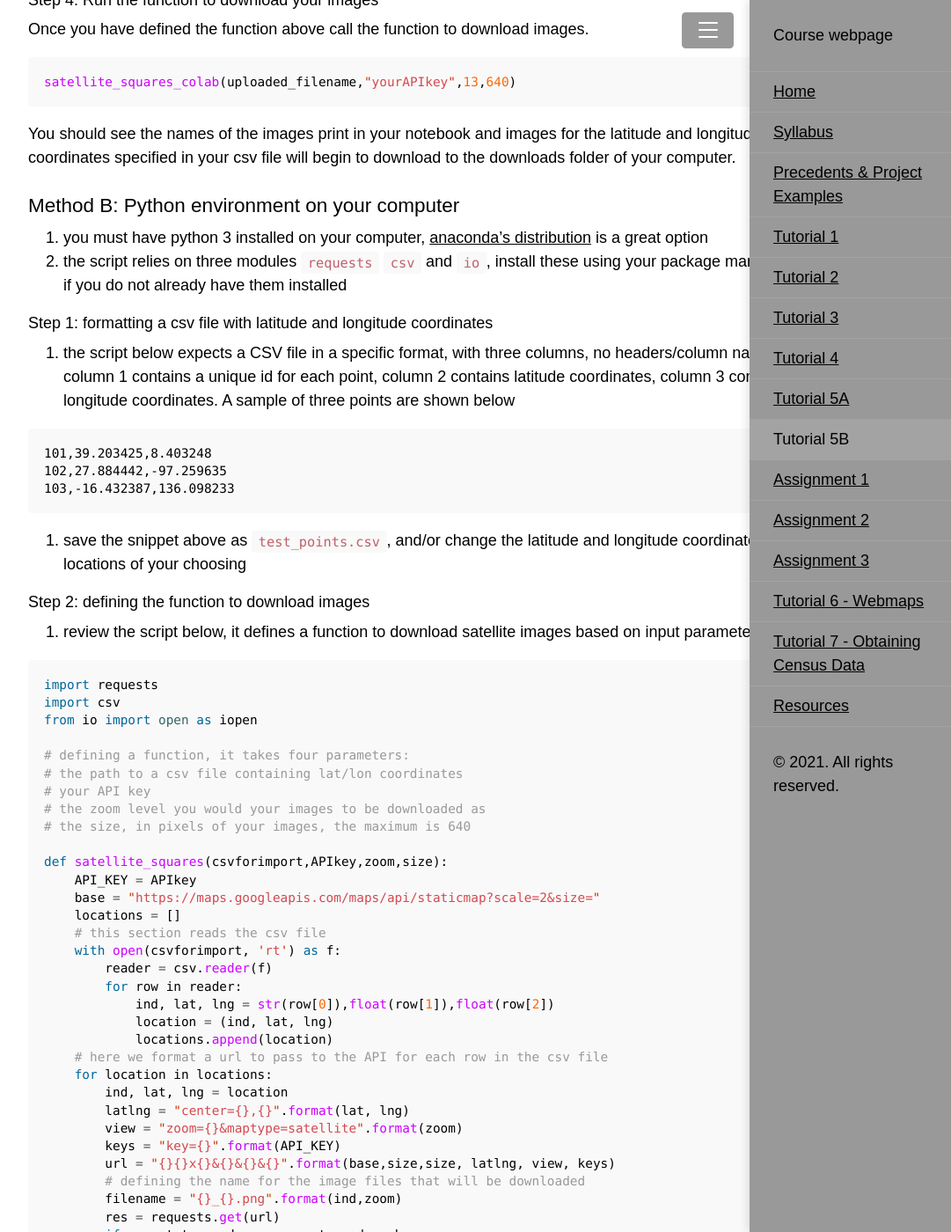
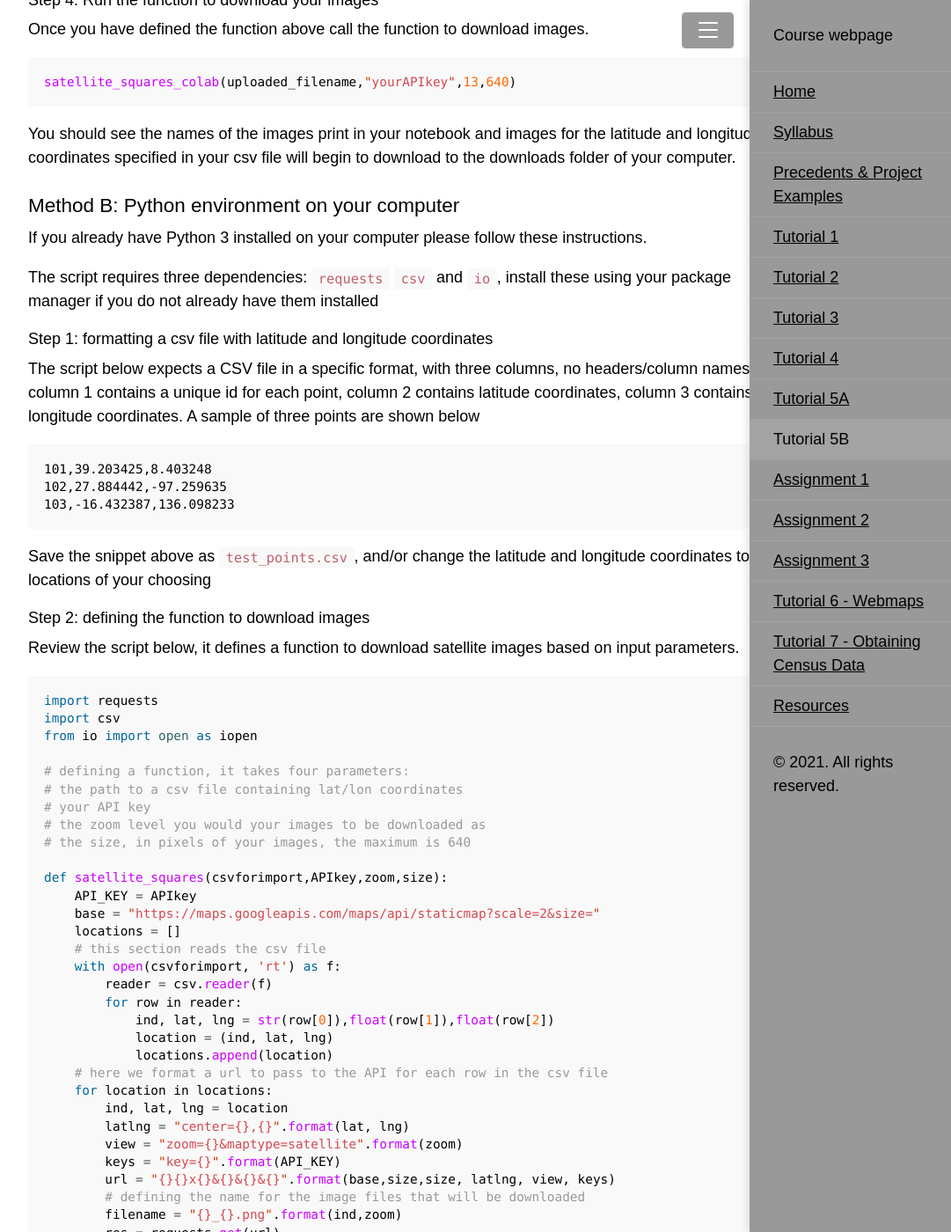
Before and after one commit to CenterForSpatialResearch/methods-in-spatial-research-sp2021, a Jekyll site: the page built from tutorials/tutorial05b.md, in a window 1280 px wide and 1400 px high, scrolled down 3702 px. Shown: the whole window at 88% size, without its empty margins (176-1257 px from the left). Built offline with Jekyll 4.4.1, drawn with Linux system fonts in a browser that asks for light colours; some of the changed text lies outside the part shown.

Commit message:
edits 5b

````diff
--- a/tutorials/tutorial05b.md
+++ b/tutorials/tutorial05b.md
@@ -127,23 +127,25 @@ satellite_squares_colab(uploaded_filename,"yourAPIkey",13,640)
 You should see the names of the images print in your notebook and images for the latitude and longitude coordinates specified in your csv file will begin to download to the downloads folder of your computer.
 
 ### Method B: Python environment on your computer
-2. you must have python 3 installed on your computer, [anaconda's distribution](https://www.anaconda.com/distribution/) is a great option
-3. the script relies on three modules `requests` `csv` and `io`, install these using your package manager if you do not already have them installed
 
+If you already have Python 3 installed on your computer please follow these instructions.
+
+The script requires three dependencies: `requests` `csv` and `io`, install these using your package manager if you do not already have them installed
 
 #### Step 1: formatting a csv file with latitude and longitude coordinates
-1. the script below expects a CSV file in a specific format, with three columns, no headers/column names, column 1 contains a unique id for each point, column 2 contains latitude coordinates, column 3 contains longitude coordinates. A sample of three points are shown below
+The script below expects a CSV file in a specific format, with three columns, no headers/column names, column 1 contains a unique id for each point, column 2 contains latitude coordinates, column 3 contains longitude coordinates. A sample of three points are shown below
 
 ```
 101,39.203425,8.403248
 102,27.884442,-97.259635
 103,-16.432387,136.098233
 ```
-2. save the snippet above as `test_points.csv`, and/or change the latitude and longitude coordinates to locations of your choosing
+
+Save the snippet above as `test_points.csv`, and/or change the latitude and longitude coordinates to locations of your choosing
 
 #### Step 2: defining the function to download images
 
-1.  review the script below, it defines a function to download satellite images based on input parameters.
+Review the script below, it defines a function to download satellite images based on input parameters.
 
 ```python
 import requests
````
Also changed, not shown: other parts of tutorials/tutorial05b.md (+4 -3 lines).
